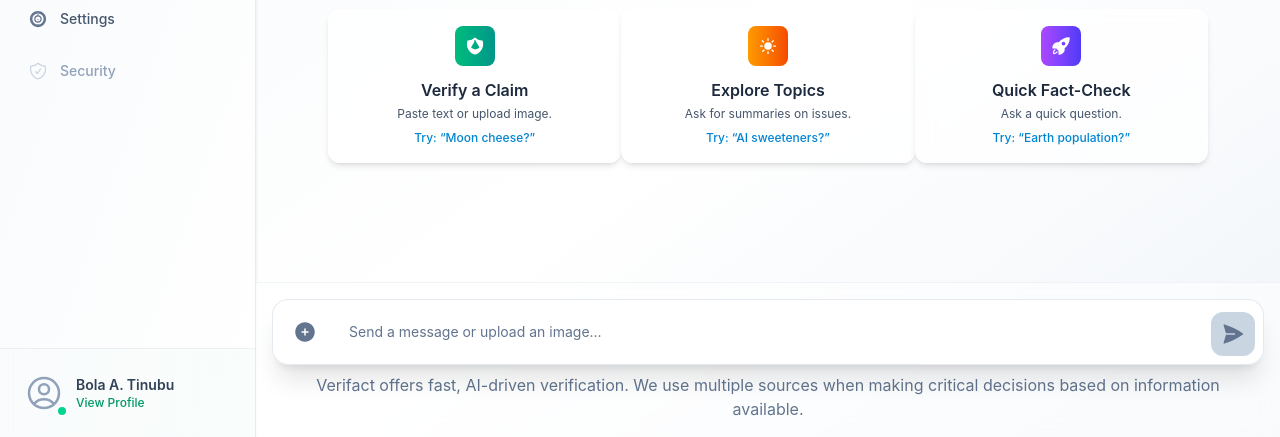
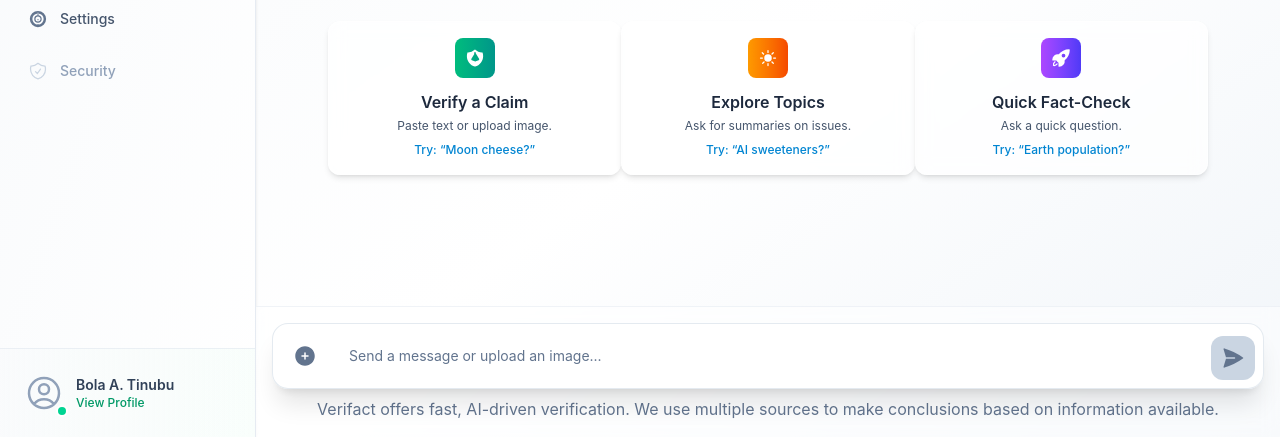
Before and after one commit to Team-BitNomads/Verifact, a website: page pages/chat.html in a window 1280 px wide. Shown: the part 363-800 px from the top of the page. Drawn offline with Linux system fonts and the light colour scheme.

Commit message:
fix: Update description text for clarity in chat.html

```diff
--- a/pages/chat.html
+++ b/pages/chat.html
@@ -173,7 +173,7 @@
                         <svg xmlns="http://www.w3.org/2000/svg" viewBox="0 0 24 24" fill="currentColor" class="h-6 w-6 transition-all duration-200 hover:scale-110"><path d="M3.478 2.405a.75.75 0 00-.926.94l2.432 7.905H13.5a.75.75 0 010 1.5H4.984l-2.432 7.905a.75.75 0 00.926.94 60.519 60.519 0 0018.445-8.986.75.75 0 000-1.218A60.517 60.517 0 003.478 2.405z" /></svg>
                     </button>
                 </form>
-                <p class="text-[10px] text-slate-500 text-center mt-2 px-2">Verifact offers fast, AI-driven verification. We use multiple sources when making critical decisions based on information available.</p>
+                <p class="text-[10px] text-slate-500 text-center mt-2 px-2">Verifact offers fast, AI-driven verification. We use multiple sources to make conclusions based on information available.</p>
               </div>
             </div>
           </div>
```
